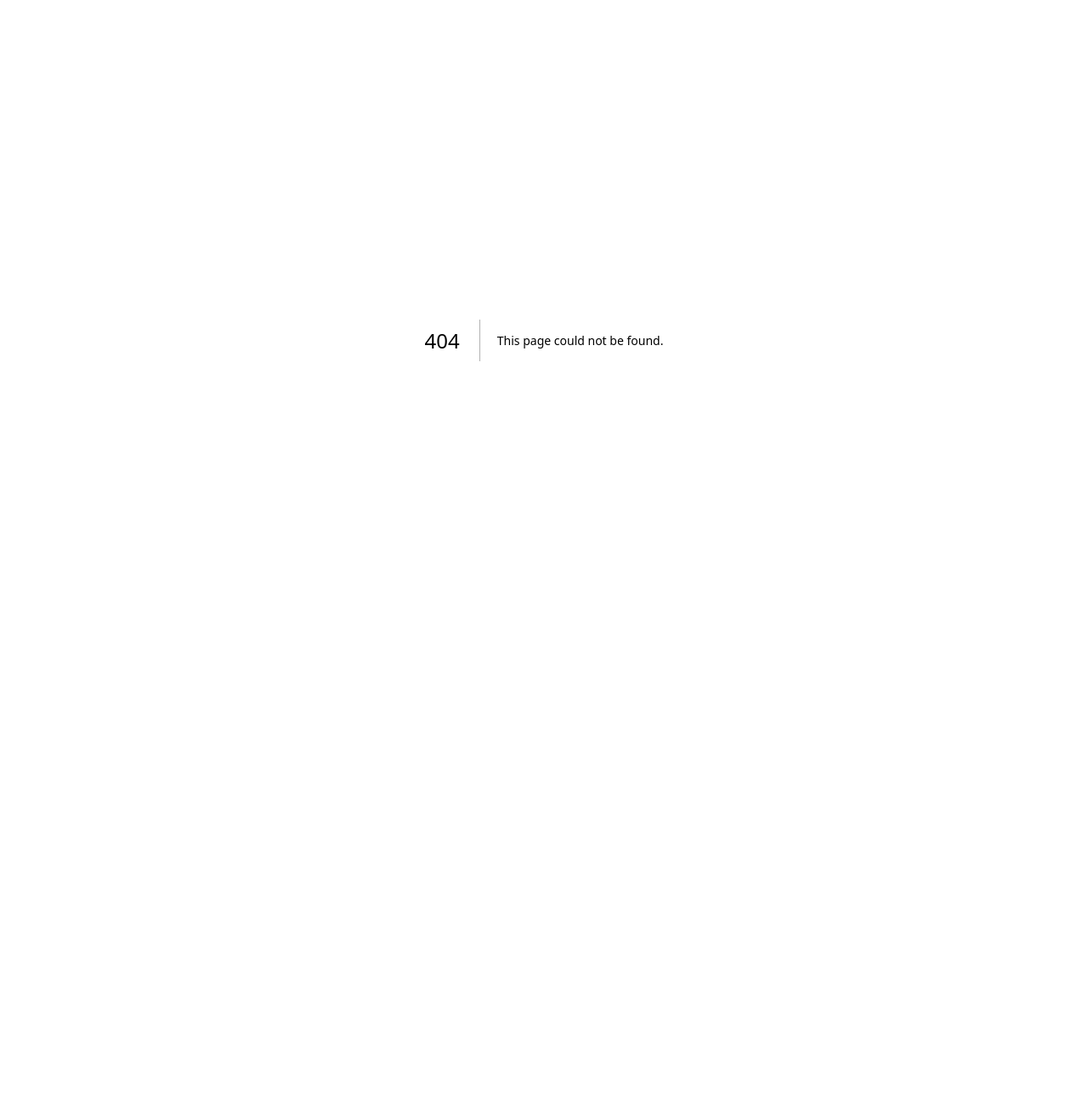
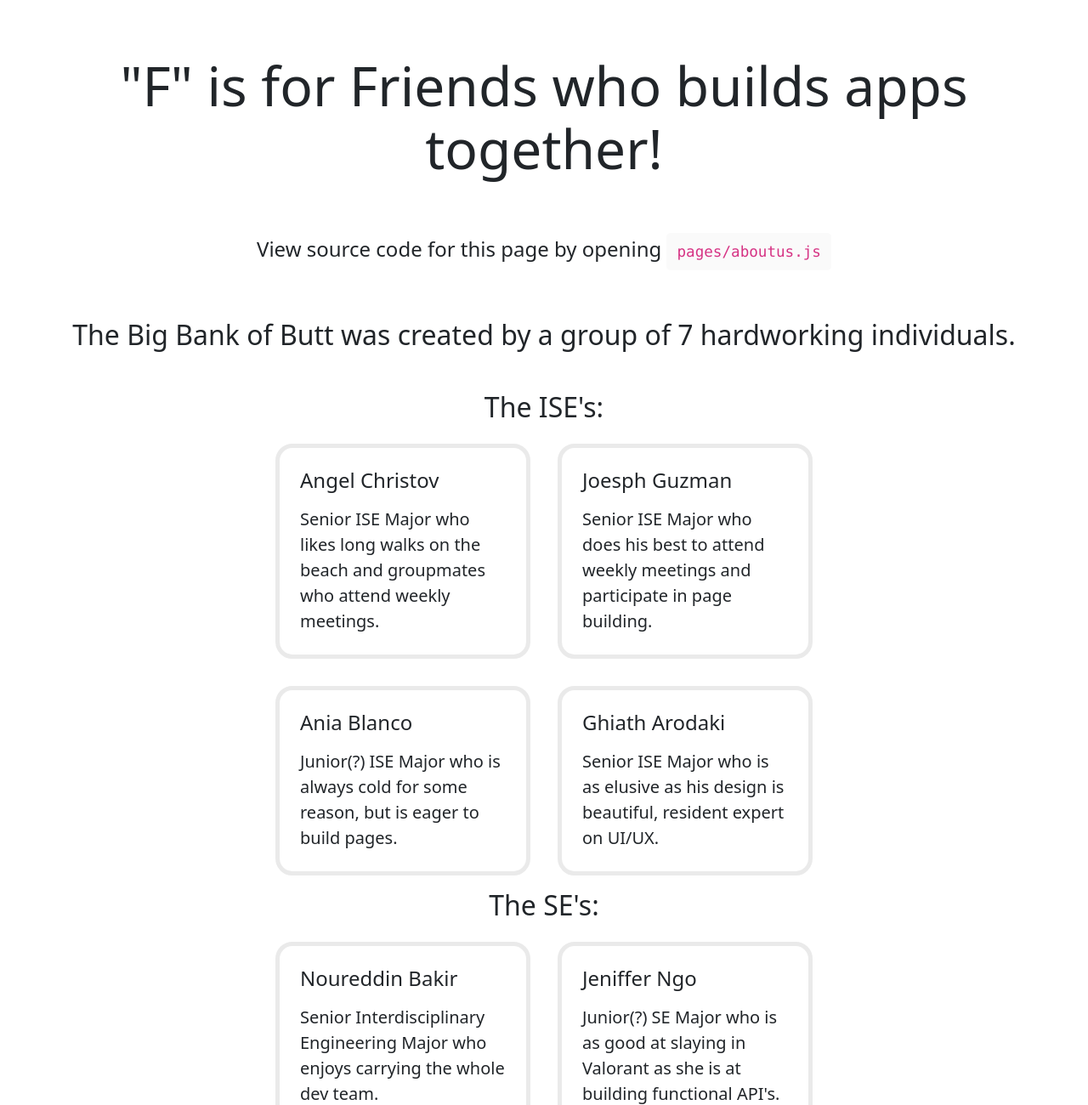
Before and after one commit to NoureddinBakir/ATM-Group-3, a Next.js app: page /aboutus in a window 1280 px wide. Before the commit this address had no page. Shown: the top 1300 px of the page at 85% size. Before the commit the page ends 800 px from the top, so only its background shows below. Built offline with nearby package versions, Linux system fonts and the light colour scheme.

Commit message:
Login Page, Landing Page, Registration Page, created. Still need further revision

```diff
--- /dev/null
+++ b/pages/aboutus.js
@@ -0,0 +1,80 @@
+import Head from 'next/head'
+//import Image from 'next/image'
+import styles from '../styles/Home.module.css'
+//import Button from "../components/button";
+
+export default function aboutus() {
+    return (
+        <div className={styles.container}>
+            <Head>
+                <title>Meet The Team</title>
+                <link rel="icon" href="/BBB%20logo.png" />
+            </Head>
+
+            <main className={styles.main}>
+                <h1 className={styles.title}>
+                    "F" is for Friends who builds apps together!
+                </h1>
+
+
+                <p className={styles.description}>
+                    View source code for this page by opening{' '}
+                    <code className={styles.code}>pages/aboutus.js</code>
+                </p>
+
+                <h2>The Big Bank of Butt was created by a group of 7 hardworking individuals.<br/><br /></h2>
+                <h2>The ISE's:<br/></h2>
+
+                <div className={styles.grid}>
+                    <a href="" className={styles.card}>
+                        <h2>Angel Christov</h2>
+                        <p>Senior ISE Major who likes long walks on the beach and groupmates who attend weekly meetings.</p>
+                    </a>
+
+                    <a href= "" className={styles.card}>
+                        <h2>Joesph Guzman</h2>
+                        <p>Senior ISE Major who does his best to attend weekly meetings and participate in page building.</p>
+                    </a>
+
+                    <a href= "" className={styles.card}>
+                        <h2>Ania Blanco</h2>
+                        <p>Junior(?) ISE Major who is always cold for some reason, but is eager to build pages.</p>
+                    </a>
+
+                    <a href="" className={styles.card}>
+                        <h2>Ghiath Arodaki</h2>
+                        <p>Senior ISE Major who is as elusive as his design is beautiful, resident expert on UI/UX.</p>
+                    </a>
+
+                </div>
+
+                <h2>The SE's:<br/></h2>
+
+                <div className={styles.grid}>
+                    <a href="" className={styles.card}>
+                        <h2>Noureddin Bakir</h2>
+                        <p>Senior Interdisciplinary Engineering Major who enjoys carrying the whole dev team.</p>
+                    </a>
+
+                    <a href= "" className={styles.card}>
+                        <h2>Jeniffer Ngo</h2>
+                        <p>Junior(?) SE Major who is as good at slaying in Valorant as she is at building functional API's.</p>
+                    </a>
+
+                    <a href= "" className={styles.card}>
+                        <h2>Greg Jaugan</h2>
+                        <p>Junior(?) SE Major who has as much rizz as he does incredible skill at building API's, that sexy MF.</p>
+                    </a>
+
+
+                </div>
+
+            </main>
+
+            <footer className={styles.footer}>
+                <a
+                    href="/">Take Me Home</a>
+            </footer>
+        </div>
+    )
+}
```
Also changed, not shown: pages/index.js (+13 -26 lines), pages/login.js (+5 -18 lines), pages/register.js (+1 -19 lines), pages/support.js (added), public/BBB logo.png (added).
